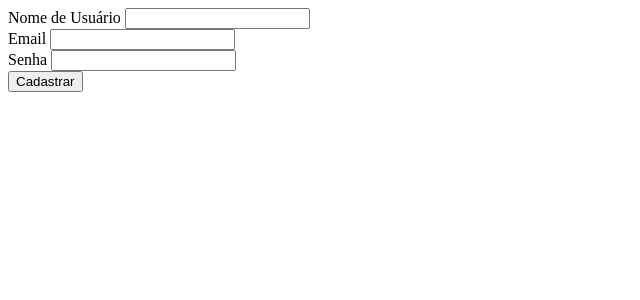
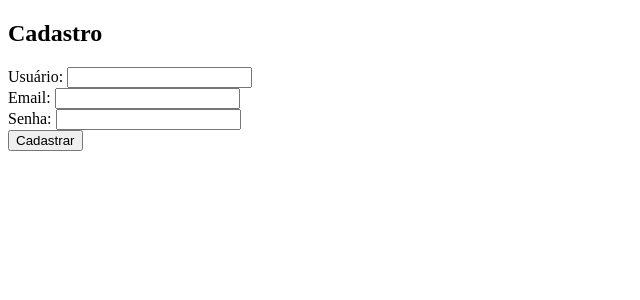
Before and after one commit to MasterPedroE/TaskManager, a Django app: template usuario/templates/caduser.html in a window 1280 px wide. Shown: the top 300 px of the page, without its empty margins (0-640 px from the left). Run offline with Django 5.2, Linux system fonts and the light colour scheme; the template is opened without the code that fills it, so the values that code supplies are empty.

Commit message:
viewadusermudada

```diff
--- a/usuario/templates/caduser.html
+++ b/usuario/templates/caduser.html
@@ -2,24 +2,32 @@
 <html lang="pt-br">
 <head>
     <meta charset="UTF-8">
-    <title>Title</title>
+    <title>Cadastro</title>
 </head>
 <body>
-<form method="post" action="{% url 'caduser' %}">
-  {% csrf_token %}
-  <div class="mb-3">
-    <label for="username" class="form-label">Nome de Usuário</label>
-    <input type="text" class="form-control" id="username" name="username" required>
-  </div>
-  <div class="mb-3">
-    <label for="email" class="form-label">Email</label>
-    <input type="email" class="form-control" id="email" name="email" required>
-  </div>
-  <div class="mb-3">
-    <label for="password" class="form-label">Senha</label>
-    <input type="password" class="form-control" id="password" name="password" required>
-  </div>
-  <button type="submit" class="btn btn-primary">Cadastrar</button>
-</form>
+    <h2>Cadastro</h2>
+    {% if messages %}
+        <ul class="messages">
+            {% for message in messages %}
+                <li {% if message.tags %} class="{{ message.tags }}"{% endif %}>{{ message }} </li>
+            {% endfor %}
+        </ul>
+    {% endif %}
+    <form method="post">  <!-- Sem action, o formulário será enviado para a mesma URL -->
+        {% csrf_token %}
+        <div>
+            <label for="username">Usuário:</label>
+            <input type="text" id="username" name="username" required>
+        </div>
+        <div>
+            <label for="email">Email:</label>
+            <input type="email" id="email" name="email" required>
+        </div>
+        <div>
+            <label for="password">Senha:</label>
+            <input type="password" id="password" name="password" required>
+        </div>
+        <button type="submit">Cadastrar</button>
+    </form>
 </body>
 </html>
--- a/usuario/templates/index.html
+++ b/usuario/templates/index.html
@@ -9,6 +9,6 @@
 </head>
 <body>
 <a href="{% url 'fuser' %}"><button type="button">Ver lista pessoas</button> </a>
-<a href="{% url 'fcaduser' %}"><button type="button">cad usuario</button> </a>
+<a href="{% url 'caduser' %}"><button type="button">cad usuario</button> </a>
 </body>
 </html>
--- a/usuario/urls.py
+++ b/usuario/urls.py
@@ -16,14 +16,13 @@ Including another URLconf
 """
 
 from django.urls import path
-from .views import fuser, home, login, logout, fcaduser,caduser
+from .views import fuser, home, login, logout,caduser
 
 urlpatterns = [
     path('', home, name='home'),
     path('fuser/', fuser, name='fuser'),
     path('login/', login, name='login'),
     path('logout/', logout, name='logout'),
-    path('fcaduser/', fcaduser, name='fcaduser'),
     path('caduser/', caduser, name='caduser'),
 
 ]
--- a/usuario/views.py
+++ b/usuario/views.py
@@ -11,9 +11,6 @@ def home(request):
 def fuser(request):
     usuarios = Usuario.objects.all()
     return render(request, 'foruser.html', {'usuarios' : usuarios})
-
-def fcaduser(request):
-    return render(request, 'caduser.html')
 
 def caduser(request):
     if request.method == "POST":
@@ -43,6 +40,8 @@ def caduser(request):
             messages.error(request, f'Erro ao cadastrar usuário: {str(e)}')
             return render(request, 'caduser.html')
 
+    return render(request, 'caduser.html')
+
 def login(request):
     if request.method == 'POST':
         usuario = request.POST['username']
```
Also changed, not shown: db.sqlite3.
